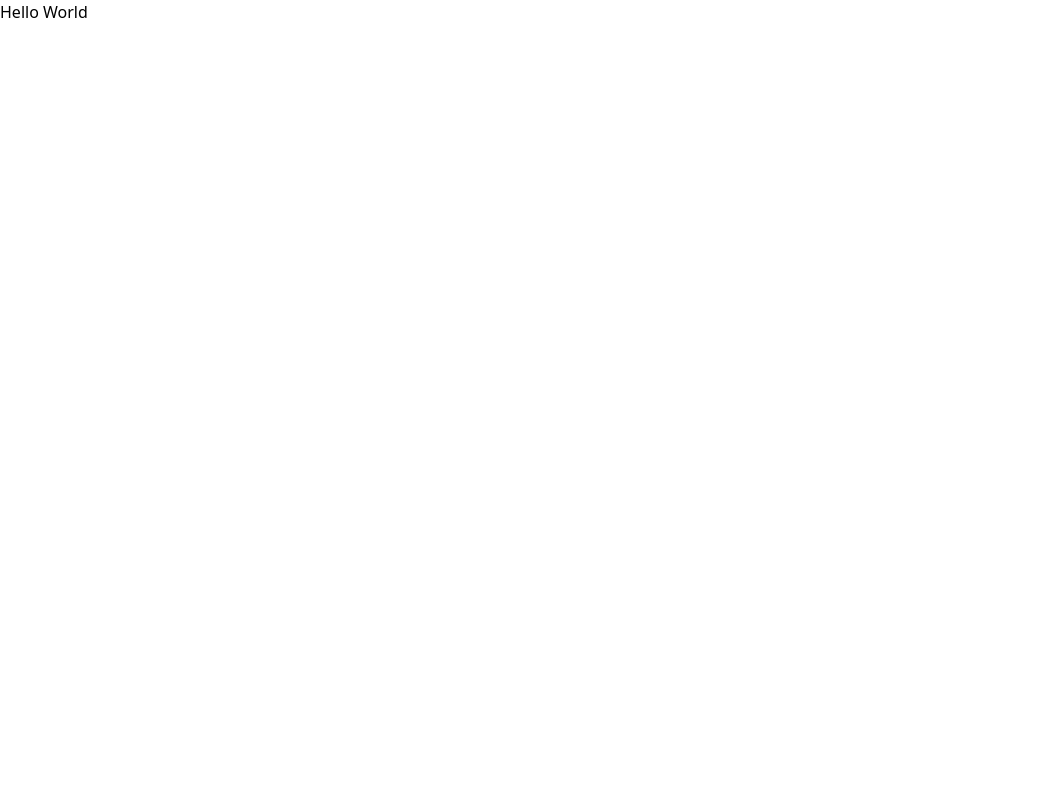
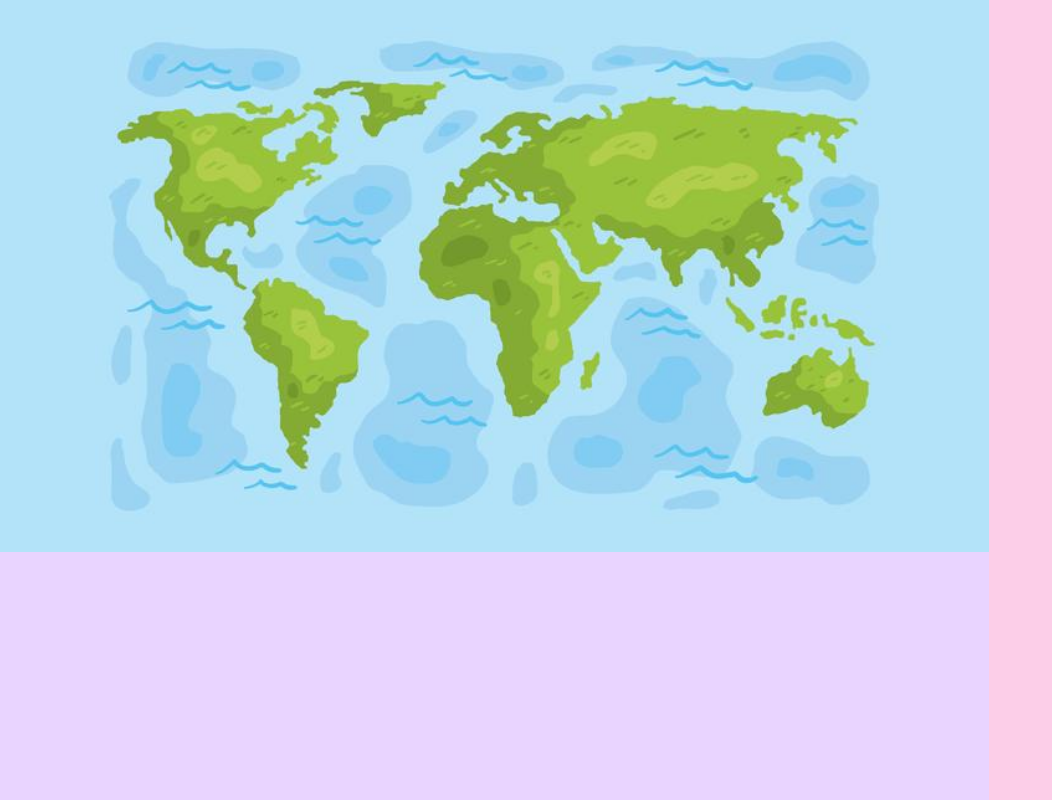
Before and after one commit to dilisa25/baking-empire-clicker, a website built with Vite: page index.html in a window 1280 px wide. Shown: the whole page, without its empty margins (0-1052 px from the left). Built offline with nearby package versions, Linux system fonts and the light colour scheme.

Commit message:
second commit

```diff
--- a/index.html
+++ b/index.html
@@ -9,7 +9,13 @@
     <title>Vite App</title>
   </head>
   <body>
-    <h1>Hello World</h1>
     <script type="module" src="/src/main.js"></script>
+    <main class="w-screen h-screen">
+      <div class="goods bg-purple-200"></div>
+
+      <div class="map bg-[#b3e3f9]"></div>
+
+      <div class="stats bg-pink-200"></div>
+    </main>
   </body>
 </html>
--- a/src/style.css
+++ b/src/style.css
@@ -1 +1,25 @@
 @import "tailwindcss";
+
+main {  display: grid;
+  grid-template-columns: 0.7fr 1.0fr 0.5fr;
+  grid-template-rows: 1fr 1fr 0.9fr;
+  grid-auto-columns: 1fr;
+  gap: 0px 0px;
+  grid-auto-flow: row;
+  grid-template-areas:
+    "map map stats"
+    "map map stats"
+    "goods goods stats";
+}
+
+.goods { grid-area: goods; }
+
+.map {
+  grid-area: map;
+  background-image: url("/src/images/map.jpg");
+  background-size: 800px;
+  background-repeat: no-repeat;
+  background-position: center;
+}
+
+.stats { grid-area: stats; }
```
Also changed, not shown: src/images/map.jpg (added).
